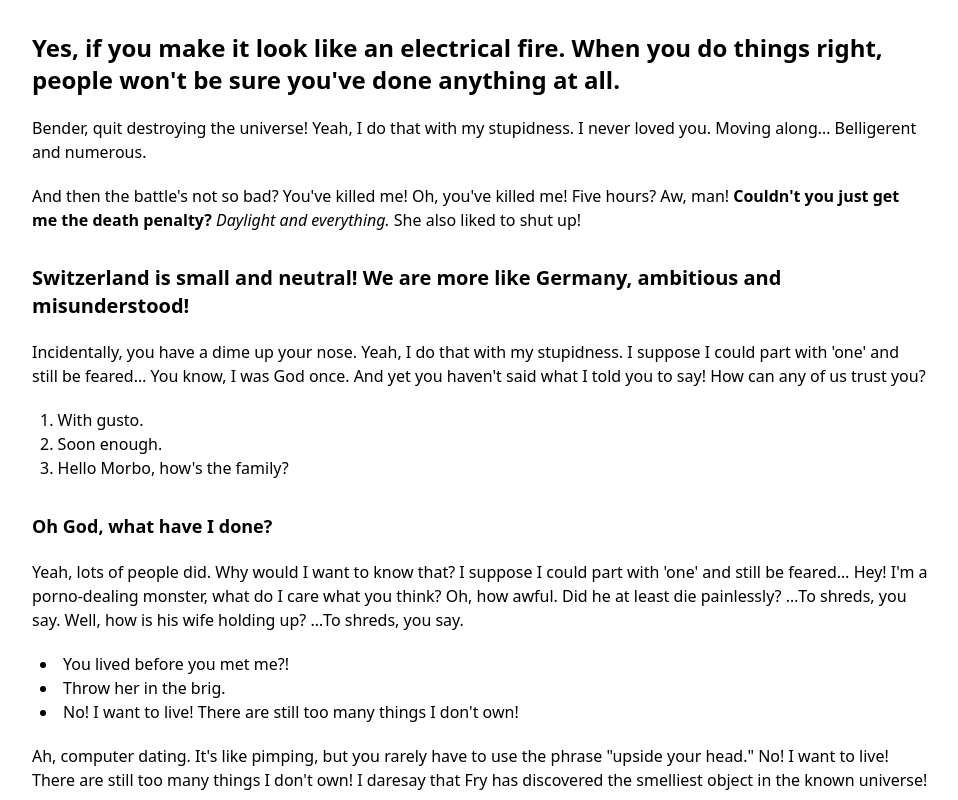
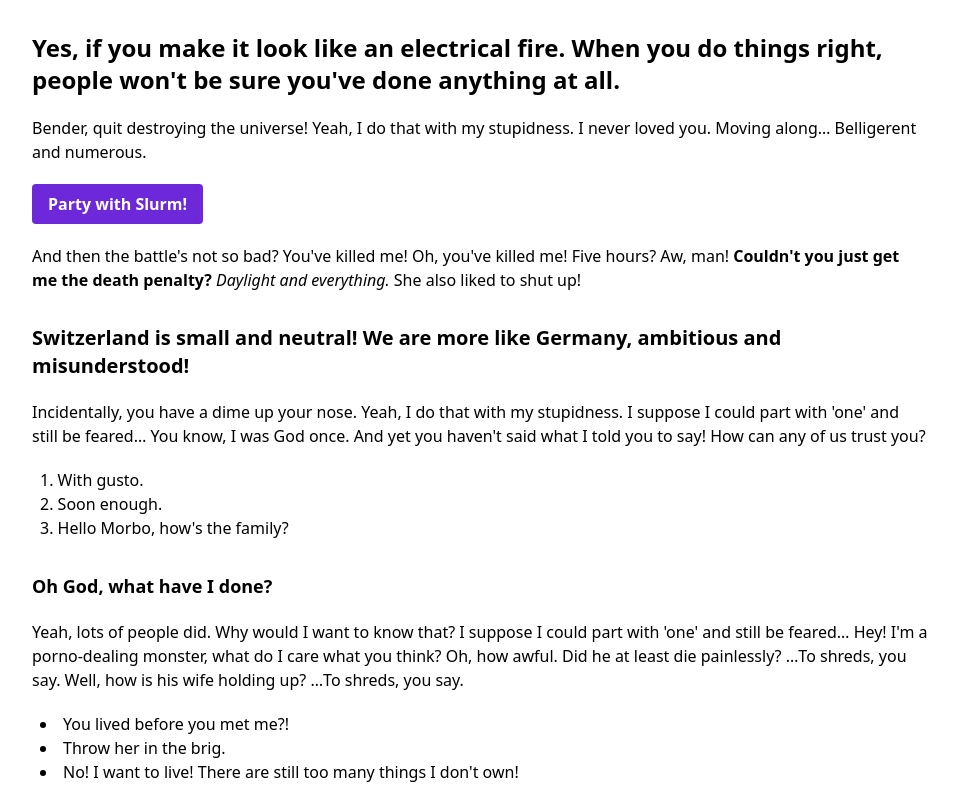
Before and after one commit to colbyfayock/my-tailwind-static, a plain HTML site: page index.html in a window 1280 px wide. Shown: the top 800 px of the page, without its empty margins (160-1118 px from the left). Drawn offline with nearby package versions, Linux system fonts and the light colour scheme.

Commit message:
Step 4: adding a button to the page

```diff
--- a/index.html
+++ b/index.html
@@ -19,6 +19,10 @@
     Bender, quit destroying the universe! Yeah, I do that with my stupidness. I never loved you. Moving along…
     Belligerent and numerous.
   </p>
+
+  <button class="text-white font-bold bg-purple-700 hover:bg-purple-800 py-2 px-4 rounded">
+    Party with Slurm!
+  </button>
 
   <p class="my-5">
     And then the battle's not so bad? You've killed me! Oh, you've killed me! Five hours? Aw, man! <strong> Couldn't
```
